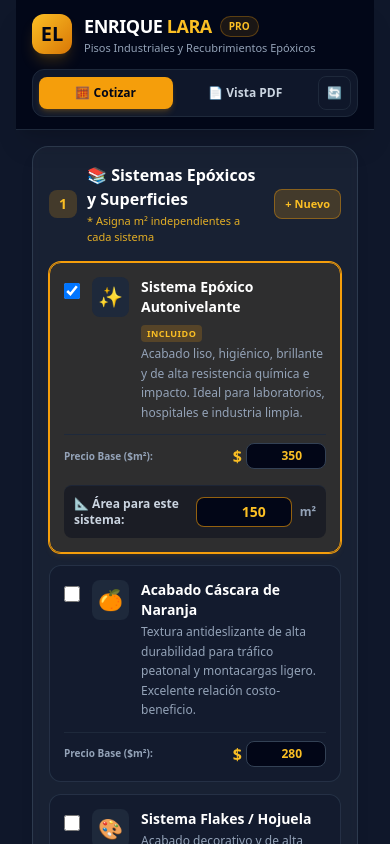
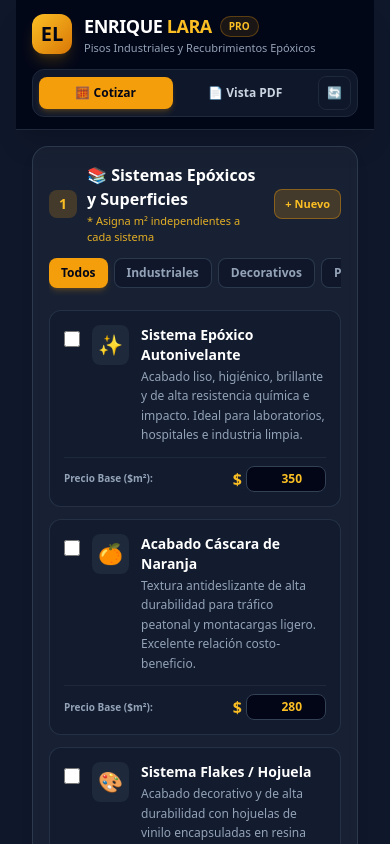
Before and after one commit to kikelara12333-jpg/cotizador-lara, a React (Vite) app: page / in a window 390 px wide. Shown: the top 844 px of the page. Built offline with nearby package versions, Linux system fonts and the light colour scheme; the HTML template or start-up script is replaced by a standard one.

Commit message:
producto final

```diff
--- a/src/App.jsx
+++ b/src/App.jsx
@@ -4,6 +4,7 @@ const DEFAULT_SERVICES = [
   {
     id: 'autonivelante',
     name: 'Sistema Epóxico Autonivelante',
+    category: 'Industriales',
     description: 'Acabado liso, higiénico, brillante y de alta resistencia química e impacto. Ideal para laboratorios, hospitales e industria limpia.',
     basePrice: 350,
     unit: 'm²',
@@ -12,6 +13,7 @@ const DEFAULT_SERVICES = [
   {
     id: 'cascara_naranja',
     name: 'Acabado Cáscara de Naranja',
+    category: 'Protección',
     description: 'Textura antideslizante de alta durabilidad para tráfico peatonal y montacargas ligero. Excelente relación costo-beneficio.',
     basePrice: 280,
     unit: 'm²',
@@ -20,6 +22,7 @@ const DEFAULT_SERVICES = [
   {
     id: 'flakes-hojuela',
     name: 'Sistema Flakes / Hojuela',
+    category: 'Decorativos',
     description: 'Acabado decorativo y de alta durabilidad con hojuelas de vinilo encapsuladas en resina transparente. Ideal para cocheras, salas de exhibición, oficinas y comercios.',
     basePrice: 380,
     unit: 'm²',
@@ -28,6 +31,7 @@ const DEFAULT_SERVICES = [
   {
     id: 'cuarzo-sembrado',
     name: 'Sistema Epóxico de Cuarzo',
+    category: 'Decorativos',
     description: 'Matriz epóxica saturada con arenas de cuarzo pigmentadas. Ofrece altísima resistencia al desgaste, propiedades antideslizantes e impermeabilidad total.',
     basePrice: 420,
     unit: 'm²',
@@ -36,6 +40,7 @@ const DEFAULT_SERVICES = [
   {
     id: 'terrazo-epoxico',
     name: 'Sistema Terrazo Epóxico',
+    category: 'Decorativos',
     description: 'Acabado arquitectónico de lujo compuesto por resina epóxica y agregados de mármol o granito, devastado y pulido a espejo. Ciclo de vida superior a 30 años.',
     basePrice: 1200,
     unit: 'm²',
@@ -44,6 +49,7 @@ const DEFAULT_SERVICES = [
   {
     id: 'uretano-cementicio',
     name: 'Mortero Uretano Cementicio',
+    category: 'Industriales',
     description: 'Diseñado para condiciones extremas: soporte de choque térmico (-40 °C a 120 °C), humedad severa, químicos agresivos y tráfico pesado constante. Indispensable en industria alimentaria y química.',
     basePrice: 650,
     unit: 'm²',
@@ -52,6 +58,7 @@ const DEFAULT_SERVICES = [
   {
     id: 'pintura-poliuretano',
     name: 'Pintura / Acabado en Poliuretano',
+    category: 'Protección',
     description: 'Recubrimiento protector con alta estabilidad a los rayos UV (no se amarillea a la intemperie) y excelente resistencia al rayado y a solventes.',
     basePrice: 220,
     unit: 'm²',
@@ -60,6 +67,7 @@ const DEFAULT_SERVICES = [
   {
     id: 'antiderrapante-texturizado',
     name: 'Sistema Epóxico Antiderrapante',
+    category: 'Protección',
     description: 'Acabado texturizado con siembra de óxido de aluminio o sílice para maximizar la tracción en rampas, pasillos industriales, zonas húmedas y áreas de maniobra.',
     basePrice: 280,
     unit: 'm²',
@@ -68,6 +76,7 @@ const DEFAULT_SERVICES = [
   {
     id: 'mortero-epoxico',
     name: 'Mortero Epóxico de Alta Resistencia',
+    category: 'Industriales',
     description: 'Capa gruesa (3 mm a 6 mm) para nivelar o reparar pisos de concreto severamente dañados antes de la capa final, soportando altas cargas puntuales e impacto mecánico.',
     basePrice: 480,
     unit: 'm²',
@@ -76,6 +85,7 @@ const DEFAULT_SERVICES = [
   {
     id: 'sello_epoxico',
     name: 'Sello Epóxico',
+    category: 'Protección',
     description: 'Recubrimiento delgado para protección contra polvo, abrasión ligera y sellado de pisos de concreto existentes.',
     basePrice: 180,
     unit: 'm²',
@@ -84,6 +94,7 @@ const DEFAULT_SERVICES = [
   {
     id: 'restauracion_fisuras',
     name: 'Restauración y Reparación de Fisuras',
+    category: 'Protección',
     description: 'Tratamiento de juntas de dilatación y renivelación de grietas estructurales con resina epóxica flexible.',
     basePrice: 120,
     unit: 'ml',
@@ -138,7 +149,7 @@ const DEFAULT_EXTRAS = [
     name: 'Líneas de Delimitación y Señalética (10 cm)',
     description: 'Trazado y pintura epóxica/poliuretano de alta visibilidad en 10 cm de ancho para delimitación de pasillos, pasos peatonales y cajones.',
     unitPrice: 45,
-    unit: 'm',
+    unit: 'ml',
     useArea: false
   },
   {
@@ -146,7 +157,7 @@ const DEFAULT_EXTRAS = [
     name: 'Sellado y Cursado de Grietas / Juntas',
     description: 'Apertura de grietas con disco de diamante, limpieza con aire a presión y sellado con elastómero o epóxico semi-rígido.',
     unitPrice: 65,
-    unit: 'm',
+    unit: 'ml',
     useArea: false
   },
   {
@@ -190,10 +201,14 @@ export default function App() {
     } catch(e) {}
   }, [extrasOptions]);
 
-  // Manejo de sistemas seleccionados con m2 independientes por sistema
-  const [selectedSystems, setSelectedSystems] = useState([
-    { serviceId: 'autonivelante', m2: 150, customPrice: undefined }
-  ]);
+  // Estado del filtro por categoría
+  const [categoryFilter, setCategoryFilter] = useState('Todos');
+
+  // Inicializa la app sin ningún sistema seleccionado por defecto
+  const [selectedSystems, setSelectedSystems] = useState([]);
+
+  // Estado para precios personalizados de complementos
+  const [customExtraPrices, setCustomExtraPrices] = useState({});
 
   const [surfaceConditionId, setSurfaceConditionId] = useState('regular');
   const [includeIva, setIncludeIva] = useState(true);
@@ -209,6 +224,7 @@ export default function App() {
 
   const [newItem, setNewItem] = useState({
     name: '',
+    category: 'Industriales',
     description: '',
     price: '',
     unit: 'm²',
@@ -233,6 +249,7 @@ export default function App() {
     if (window.confirm('¿Deseas restablecer el catálogo al estado maestro? Se actualizarán los servicios y adicionales.')) {
       localStorage.removeItem('el_custom_services');
       localStorage.removeItem('el_custom_extras');
+      setCustomExtraPrices({});
       window.location.reload();
     }
   };
@@ -241,7 +258,6 @@ export default function App() {
     setSelectedSystems(prev => {
       const exists = prev.some(item => item.serviceId === serviceId);
       if (exists) {
-        if (prev.length === 1) return prev;
         return prev.filter(item => item.serviceId !== serviceId);
       } else {
         return [...prev, { serviceId, m2: 100, customPrice: undefined }];
@@ -278,6 +294,18 @@ export default function App() {
     );
   };
 
+  const handlePriceExtraChange = (extraId, newPrice) => {
+    setCustomExtraPrices(prev => ({ ...prev, [extraId]: newPrice }));
+  };
+
+  const handleResetExtraPrice = (extraId) => {
+    setCustomExtraPrices(prev => {
+      const copy = { ...prev };
+      delete copy[extraId];
+      return copy;
+    });
+  };
+
   const handleAddNewItem = (e) => {
     e.preventDefault();
     if (!newItem.name || !newItem.price) return;
@@ -289,6 +317,7 @@ export default function App() {
       const createdSystem = {
         id,
         name: newItem.name,
+        category: newItem.category || 'Industriales',
         description: newItem.description || 'Sistema personalizado',
         basePrice: priceNum,
         unit: newItem.unit || 'm²',
@@ -310,6 +339,7 @@ export default function App() {
 
     setNewItem({
       name: '',
+      category: 'Industriales',
       description: '',
       price: '',
       unit: 'm²',
@@ -321,7 +351,6 @@ export default function App() {
 
   const handleDeleteService = (id, e) => {
     e.stopPropagation();
-    if (services.length <= 1) return;
     setServices(prev => prev.filter(s => s.id !== id));
     setSelectedSystems(prev => prev.filter(s => s.serviceId !== id));
   };
@@ -340,7 +369,11 @@ export default function App() {
     return SURFACE_CONDITIONS.find(c => c.id === surfaceConditionId) || SURFACE_CONDITIONS[0];
   }, [surfaceConditionId]);
 
-  // Área total suma de todos los sistemas seleccionados
+  const filteredServices = useMemo(() => {
+    if (categoryFilter === 'Todos') return services;
+    return services.filter(s => s.category === categoryFilter);
+  }, [services, categoryFilter]);
+
   const totalAreaM2 = useMemo(() => {
     return selectedSystems.reduce((acc, sys) => acc + (Number(sys.m2) || 0), 0);
   }, [selectedSystems]);
@@ -372,9 +405,7 @@ export default function App() {
   const calculation = useMemo(() => {
     const grossMaterialLaborCost = activeSystemsDetailed.reduce((acc, sys) => acc + sys.totalCost, 0);
 
-    // Lógica manual de porcentaje de descuento
     const discountPercentage = applyDiscount ? (customDiscountPercent / 100) : 0;
-
     const totalPrepCost = condition.prepCostPerM2 * totalAreaM2;
 
     let totalExtrasCost = 0;
@@ -382,21 +413,27 @@ export default function App() {
 
     extrasOptions.forEach(ext => {
       if (activeExtras[ext.id]) {
+        const customP = customExtraPrices[ext.id];
+        const effectiveUnitPrice = (customP !== undefined && customP !== '')
+          ? Number(customP)
+          : ext.unitPrice;
+
         let cost = 0;
         let qty = 0;
         if (ext.useArea) {
           qty = totalAreaM2;
-          cost = ext.unitPrice * totalAreaM2;
+          cost = effectiveUnitPrice * totalAreaM2;
         } else {
           qty = extraQuantities[ext.id] !== undefined ? extraQuantities[ext.id] : (ext.defaultQty || 1);
-          cost = ext.unitPrice * qty;
+          cost = effectiveUnitPrice * qty;
         }
         totalExtrasCost += cost;
         breakdownExtras.push({
+          id: ext.id,
           name: ext.name,
           qty,
           unit: ext.unit || 'm²',
-          unitPrice: ext.unitPrice,
+          unitPrice: effectiveUnitPrice,
           total: cost
         });
       }
@@ -423,7 +460,7 @@ export default function App() {
       grandTotal,
       costPerM2Effective
     };
-  }, [activeSystemsDetailed, totalAreaM2, condition, includeIva, activeExtras, extraQuantities, extrasOptions, applyDiscount, customDiscountPercent]);
+  }, [activeSystemsDetailed, totalAreaM2, condition, includeIva, activeExtras, extraQuantities, extrasOptions, applyDiscount, customDiscountPercent, customExtraPrices]);
 
   const toggleExtra = (id) => {
     setActiveExtras(prev => ({ ...prev, [id]: !prev[id] }));
@@ -434,45 +471,21 @@ export default function App() {
     setExtraQuantities(prev => ({ ...prev, [id]: num }));
   };
 
-  const handleDownloadPDF = async () => {
+  const handleDownloadPDF = () => {
     const element = document.querySelector('.pdf-container');
-  if (!element) return;
-
-  const fileName = `Cotizacion_Enrique_Lara_${new Date().toISOString().slice(0, 10)}.pdf`;
-
+
+    if (window.html2pdf && element) {
       const opt = {
         margin:       [8, 10, 8, 10],
-    filename:     fileName,
+        filename:     `Cotizacion_Enrique_Lara_${new Date().toISOString().slice(0,10)}.pdf`,
         image:        { type: 'jpeg', quality: 0.98 },
         html2canvas:  { scale: 2, useCORS: true },
         jsPDF:        { unit: 'mm', format: 'letter', orientation: 'portrait' }
       };
 
-  if (!window.html2pdf) return;
-
-  try {
-    // 1. Generamos el PDF usando el motor en JS
-    const pdfWorker = window.html2pdf().set(opt).from(element).toPdf();
-    const pdf = await pdfWorker.get('pdf');
-    const pdfBlob = pdf.output('blob');
-
-    // 2. Intentamos usar la API nativa de compartir de iOS (Web Share API)
-    const pdfFile = new File([pdfBlob], fileName, { type: 'application/pdf' });
-    if (navigator.canShare && navigator.canShare({ files: [pdfFile] })) {
-      await navigator.share({
-        files: [pdfFile],
-        title: 'Cotización Enrique Lara',
-        text: 'Te adjunto la propuesta comercial.'
-      });
-      return;
-    }
-
-    // 3. Si falla o la PWA bloquea el share, abrimos el PDF en Safari o visor nativo
-    const blobUrl = URL.createObjectURL(pdfBlob);
-    window.location.href = blobUrl; // Forzamos la navegación al archivo dentro de iOS
-
-  } catch (error) {
-    alert('Para descargar el PDF desde la App, usa el botón "Copiar Plantilla" o "WhatsApp", o abre el sitio desde Safari.');
+      html2pdf().set(opt).from(element).save();
+    } else {
+      window.print();
     }
   };
 
@@ -517,40 +530,37 @@ export default function App() {
   };
 
   const generateWhatsAppMessage = () => {
-    const systemsListText = activeSystemsDetailed
-      .map(sys => `  • ${sys.name} (${sys.m2} m²): $${sys.effectivePrice.toLocaleString('es-MX')} MXN / m²`)
-      .join('\n');
-
-    const text = `*COTIZACIÓN DE PISO INDUSTRIAL*
-*Enrique Lara - Pisos Industriales*
-__________________________________
-*Cliente:* ${clientInfo.name || 'Cliente Particular'}
-*Empresa:* ${clientInfo.company || 'N/A'}
-*Contacto:* ${clientInfo.phone || 'No especificado'} | ${clientInfo.email || 'N/A'}
-
-*SISTEMAS INCLUIDOS EN LA PROPUESTA:*
-${systemsListText}
-
-*DETALLES TÉCNICOS:*
-- *Área Total Acumulada:* ${totalAreaM2} m²
-- *Estado de la Superficie:* ${condition.name}
-
-*ADICIONALES INCLUIDOS:*
-${calculation.breakdownExtras.length > 0
-  ? calculation.breakdownExtras.map(e => `  - ${e.name} (${e.qty} ${e.unit}): $${e.total.toLocaleString('es-MX')} MXN`).join('\n')
-  : '  - Ningún adicional seleccionado'}
-
-*DESGLOSE ECONÓMICO:*
-- *Subtotal:* $${calculation.subtotalFinal.toLocaleString('es-MX', { minimumFractionDigits: 2, maximumFractionDigits: 2 })} MXN ${calculation.discountPercentage > 0 ? `(¡Incluye ${(calculation.discountPercentage*100).toFixed(0)}% desc. especial!)` : ''}
-${includeIva ? `• *IVA (16%):* $${calculation.ivaAmount.toLocaleString('es-MX', { minimumFractionDigits: 2, maximumFractionDigits: 2 })} MXN\n` : ''}• *PRECIO TOTAL ESTIMADO:* $${calculation.grandTotal.toLocaleString('es-MX', { minimumFractionDigits: 2, maximumFractionDigits: 2 })} MXN
-- *Costo promedio aproximado por m²:* $${calculation.costPerM2Effective.toLocaleString('es-MX', { minimumFractionDigits: 2, maximumFractionDigits: 2 })} MXN
-
-*Notas Adicionales:* ${clientInfo.notes || 'Sin observaciones.'}
-__________________________________
-_Generado desde Sistema de Cotizacion_`;
+    const systemsListText = activeSystemsDetailed.length > 0
+      ? activeSystemsDetailed.map(sys => `  ▪️ *${sys.name}* (${sys.m2} m²): $${sys.effectivePrice.toLocaleString('es-MX')} MXN / m²`).join('\n')
+      : '  ▪️ Sin sistemas seleccionados';
+
+    const extrasText = calculation.breakdownExtras.length > 0
+      ? calculation.breakdownExtras.map(e => `  ▪️ ${e.name} (${e.qty} ${e.unit}): $${e.total.toLocaleString('es-MX')} MXN`).join('\n')
+      : '  ▪️ Sin adicionales seleccionados';
+
+    const text = `Hola, *${clientInfo.name || 'Estimado Cliente'}* 👋\n\n` +
+      `Espero que tengas un excelente día. Te comparto la propuesta comercial para el proyecto *${clientInfo.company || 'Pisos Industriales'}*.\n\n` +
+      `📋 *RESUMEN DE PROPUESTA TÉCNICA*\n` +
+      `__________________________________\n\n` +
+      `🏗️ *SISTEMAS INCLUIDOS:*\n${systemsListText}\n\n` +
+      `📐 *SUPERFICIE GENERAL:* ${totalAreaM2} m²\n` +
+      `🛠️ *ESTADO DE CONCRETO:* ${condition.name}\n\n` +
+      `🧩 *COMPLEMENTOS / EXTRAS:*\n${extrasText}\n\n` +
+      `💰 *DESGLOSE ECONÓMICO:*\n` +
+      `- Subtotal: $${calculation.subtotalFinal.toLocaleString('es-MX', { minimumFractionDigits: 2, maximumFractionDigits: 2 })} MXN${calculation.discountPercentage > 0 ? ` _(¡Incluye ${(calculation.discountPercentage * 100).toFixed(0)}% desc. especial!)_` : ''}\n` +
+      `${includeIva ? `- IVA (16%): $${calculation.ivaAmount.toLocaleString('es-MX', { minimumFractionDigits: 2, maximumFractionDigits: 2 })} MXN\n` : ''}` +
+      `👉 *INVERSIÓN TOTAL ESTIMADA:* *$${calculation.grandTotal.toLocaleString('es-MX', { minimumFractionDigits: 2, maximumFractionDigits: 2 })} MXN*\n` +
+      `✨ _Promedio por m²: $${calculation.costPerM2Effective.toFixed(2)} MXN_\n\n` +
+      `📌 *Notas:* ${clientInfo.notes || 'Sin observaciones.'}\n\n` +
+      `📎 _(Adjunto la cotización formal en PDF a este mensaje para tu expediente.)_\n\n` +
+      `__________________________________\n` +
+      `*ENRIQUE LARA*\n` +
+      `*Pisos Industriales y Recubrimientos*\n` +
+      `📞 +52 55 6220 1871\n` +
+      `✉️ kikelara12333@gmail.com`;
 
     const encodedText = encodeURIComponent(text);
-    const phoneParam = clientInfo.phone ? clientInfo.phone.replace(/\D/g,'') : '';
+    const phoneParam = clientInfo.phone ? clientInfo.phone.replace(/\D/g, '') : '';
     window.open(`https://wa.me/${phoneParam}?text=${encodedText}`, '_blank');
   };
 
@@ -560,13 +570,14 @@ _Generado desde Sistema de Cotizacion_`;
   @media print {
     @page {
       size: letter portrait;
-      margin: 12mm;
+      margin: 10mm;
     }
 
     *, *::before, *::after {
-      background: transparent !important;
+      background: #ffffff !important;
       box-shadow: none !important;
       text-shadow: none !important;
+      border-color: #e2e8f0 !important;
     }
 
     html, body {
@@ -590,6 +601,7 @@ _Generado desde Sistema de Cotizacion_`;
       margin: 0 !important;
       padding: 0 !important;
       border: none !important;
+      outline: none !important;
       box-shadow: none !important;
       background: #ffffff !important;
       font-size: 11px !important;
@@ -678,7 +690,7 @@ _Generado desde Sistema de Cotizacion_`;
             {/* COLUMNA IZQUIERDA: CONFIGURACIÓN */}
             <div className="lg:col-span-7 space-y-5 sm:space-y-6 w-full">
               <section className="bg-slate-800/60 border border-slate-700/80 rounded-2xl p-4 sm:p-6 shadow-lg backdrop-blur-sm">
-                <div className="flex items-center justify-between mb-4 gap-2">
+                <div className="flex items-center justify-between mb-3 gap-2">
                   <div className="flex items-center gap-2.5 sm:gap-3">
                     <div className="w-7 h-7 sm:w-8 sm:h-8 rounded-lg bg-amber-500/20 text-amber-400 flex items-center justify-center font-bold text-sm sm:text-base shrink-0">
                       1
@@ -704,8 +716,26 @@ _Generado desde Sistema de Cotizacion_`;
                   </button>
                 </div>
 
+                {/* FILTRO DE PESTAÑAS HORIZONTALES */}
+                <div className="flex gap-1.5 overflow-x-auto pb-2 mb-3.5 no-scrollbar">
+                  {['Todos', 'Industriales', 'Decorativos', 'Protección'].map((cat) => (
+                    <button
+                      key={cat}
+                      type="button"
+                      onClick={() => setCategoryFilter(cat)}
+                      className={`px-3 py-1.5 rounded-lg text-xs font-bold whitespace-nowrap transition-all ${
+                        categoryFilter === cat
+                          ? 'bg-amber-500 text-slate-950 shadow-md shadow-amber-500/20'
+                          : 'bg-slate-900/80 text-slate-400 border border-slate-700/80 hover:text-white hover:bg-slate-800'
+                      }`}
+                    >
+                      {cat}
+                    </button>
+                  ))}
+                </div>
+
                 <div className="grid grid-cols-1 gap-3">
-                  {services.map((s) => {
+                  {filteredServices.map((s) => {
                     const selectedItem = selectedSystems.find(item => item.serviceId === s.id);
                     const isSelected = !!selectedItem;
                     const currentPrice = selectedItem && selectedItem.customPrice !== undefined ? selectedItem.customPrice : s.basePrice;
@@ -794,7 +824,6 @@ _Generado desde Sistema de Cotizacion_`;
                           </div>
                         </div>
 
-                        {/* INPUT PARA SUPERFICIE INDEPENDIENTE */}
                         {isSelected && (
                           <div
                             className="mt-1 pt-2.5 border-t border-slate-800/80 flex items-center justify-between text-xs bg-slate-950/40 p-2.5 rounded-lg"
@@ -836,7 +865,6 @@ _Generado desde Sistema de Cotizacion_`;
                   </div>
                 </div>
 
-                {/* CONTROL MANUAL DE DESCUENTO POR VOLUMEN / NEGOCIACIÓN */}
                 <div className="bg-slate-900/80 p-4 rounded-xl border border-slate-700/80 mb-5 space-y-3">
                   <div className="flex items-center justify-between">
                     <label className="flex items-center gap-2 cursor-pointer">
@@ -922,6 +950,7 @@ _Generado desde Sistema de Cotizacion_`;
                 </div>
               </section>
 
+              {/* SECCIÓN 3: COMPLEMENTOS CON PRECIO EDITABLE */}
               <section className="bg-slate-800/60 border border-slate-700/80 rounded-2xl p-4 sm:p-6 shadow-lg backdrop-blur-sm">
                 <div className="flex items-center justify-between mb-4 gap-2">
                   <div className="flex items-center gap-2.5 sm:gap-3">
@@ -947,6 +976,10 @@ _Generado desde Sistema de Cotizacion_`;
                 <div className="space-y-2.5">
                   {extrasOptions.map((ext) => {
                     const isChecked = activeExtras[ext.id];
+                    const customP = customExtraPrices[ext.id];
+                    const currentPrice = customP !== undefined ? customP : ext.unitPrice;
+                    const isModified = customP !== undefined && Number(customP) !== ext.unitPrice;
+
                     return (
                       <div
                         key={ext.id}
@@ -956,7 +989,7 @@ _Generado desde Sistema de Cotizacion_`;
                             : 'bg-slate-900/30 border-slate-800 hover:border-slate-700'
                         }`}
                       >
-                        <div className="flex items-center justify-between gap-3">
+                        <div className="flex flex-col sm:flex-row sm:items-center justify-between gap-3">
                           <label className="flex items-start gap-2.5 sm:gap-3 cursor-pointer flex-1">
                             <input
                               type="checkbox"
@@ -985,10 +1018,33 @@ _Generado desde Sistema de Cotizacion_`;
                             </div>
                           </label>
 
-                          <div className="text-right shrink-0">
-                            <span className="text-amber-400 font-mono font-bold text-xs sm:text-sm">
-                              ${ext.unitPrice} MXN /{ext.unit}
-                            </span>
+                          <div className="flex items-center justify-between sm:justify-end gap-1.5 border-t sm:border-t-0 pt-2 sm:pt-0 border-slate-800/80">
+                            <span className="text-[10px] text-slate-400 font-semibold sm:hidden">Precio Unitario:</span>
+                            <div className="flex items-center gap-1">
+                              <span className="text-amber-400 font-bold text-xs">$</span>
+                              <input
+                                type="number"
+                                value={currentPrice}
+                                onChange={(e) => {
+                                  if (!isChecked) toggleExtra(ext.id);
+                                  handlePriceExtraChange(ext.id, e.target.value);
+                                }}
+                                className={`w-20 sm:w-22 bg-slate-950 border rounded-lg px-2 py-1 text-right font-extrabold text-amber-400 text-xs focus:outline-none focus:ring-2 focus:ring-amber-500 ${
+                                  isModified ? 'border-amber-400 bg-amber-500/10' : 'border-slate-700'
+                                }`}
+                              />
+                              <span className="text-slate-400 text-xs font-semibold">/{ext.unit}</span>
+                              {isModified && (
+                                <button
+                                  type="button"
+                                  onClick={() => handleResetExtraPrice(ext.id)}
+                                  title="Restablecer precio original"
+                                  className="text-slate-400 hover:text-amber-400 p-1"
+                                >
+                                  🔄
+                                </button>
+                              )}
+                            </div>
                           </div>
                         </div>
 
@@ -1099,7 +1155,8 @@ _Generado desde Sistema de Cotizacion_`;
                       Sistemas Epóxicos Aplicados:
                     </span>
                     <div className="space-y-2 pl-2 border-l-2 border-amber-500/40">
-                      {activeSystemsDetailed.map((sys) => (
+                      {activeSystemsDetailed.length > 0 ? (
+                        activeSystemsDetailed.map((sys) => (
                           <div key={sys.id} className="flex justify-between items-start text-slate-200 gap-2">
                             <div>
                               <span className="font-semibold block text-white text-xs sm:text-sm">{sys.name}</span>
@@ -1111,7 +1168,12 @@ _Generado desde Sistema de Cotizacion_`;
                               ${sys.totalCost.toLocaleString('es-MX', { minimumFractionDigits: 2 })}
                             </span>
                           </div>
-                      ))}
+                        ))
+                      ) : (
+                        <p className="text-xs text-amber-400/80 italic py-1">
+                          👈 Selecciona al menos un sistema para cotizar.
+                        </p>
+                      )}
                     </div>
                   </div>
 
@@ -1516,6 +1578,21 @@ _Generado desde Sistema de Cotizacion_`;
                 />
               </div>
 
+              {modalType === 'system' && (
+                <div>
+                  <label className="block text-slate-300 font-medium mb-1">Categoría</label>
+                  <select
+                    value={newItem.category}
+                    onChange={(e) => setNewItem({ ...newItem, category: e.target.value })}
+                    className="w-full bg-slate-950 border border-slate-700 rounded-lg p-2.5 text-white focus:outline-none focus:border-amber-500"
+                  >
+                    <option value="Industriales">Industriales</option>
+                    <option value="Decorativos">Decorativos</option>
+                    <option value="Protección">Protección</option>
+                  </select>
+                </div>
+              )}
+
               <div>
                 <label className="block text-slate-300 font-medium mb-1">Descripción</label>
                 <textarea
```
Lines whose indentation alone changed are shown as unchanged.
